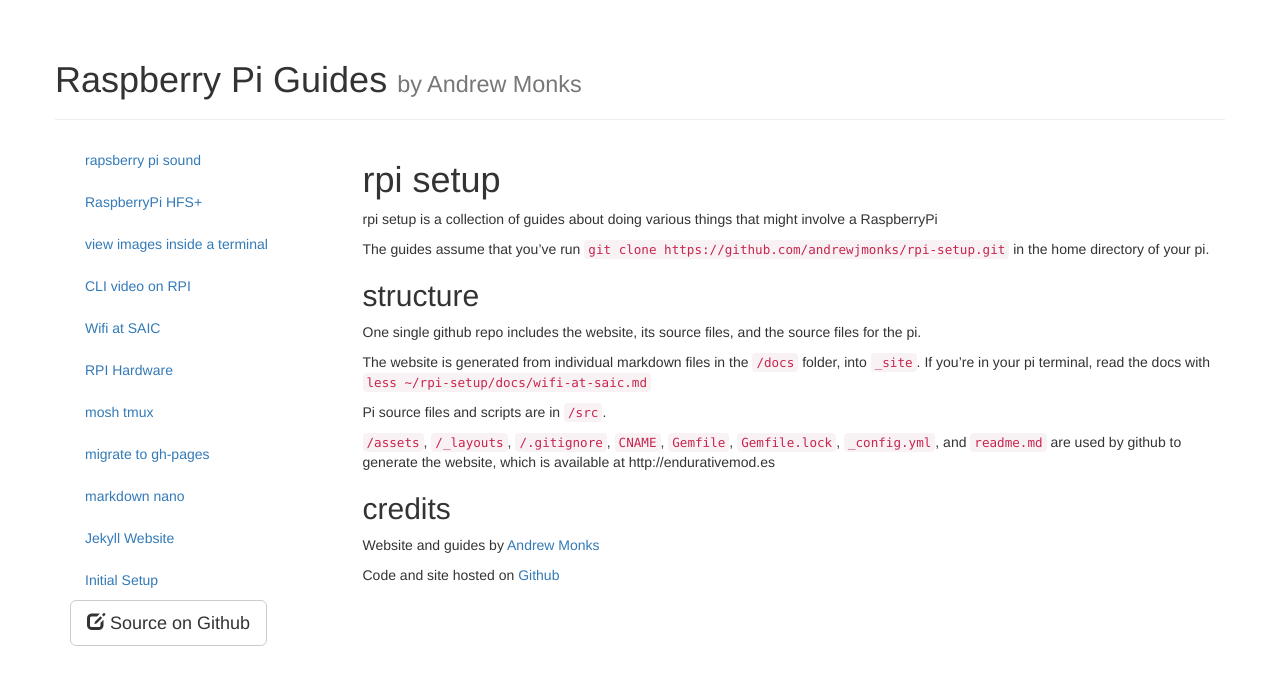
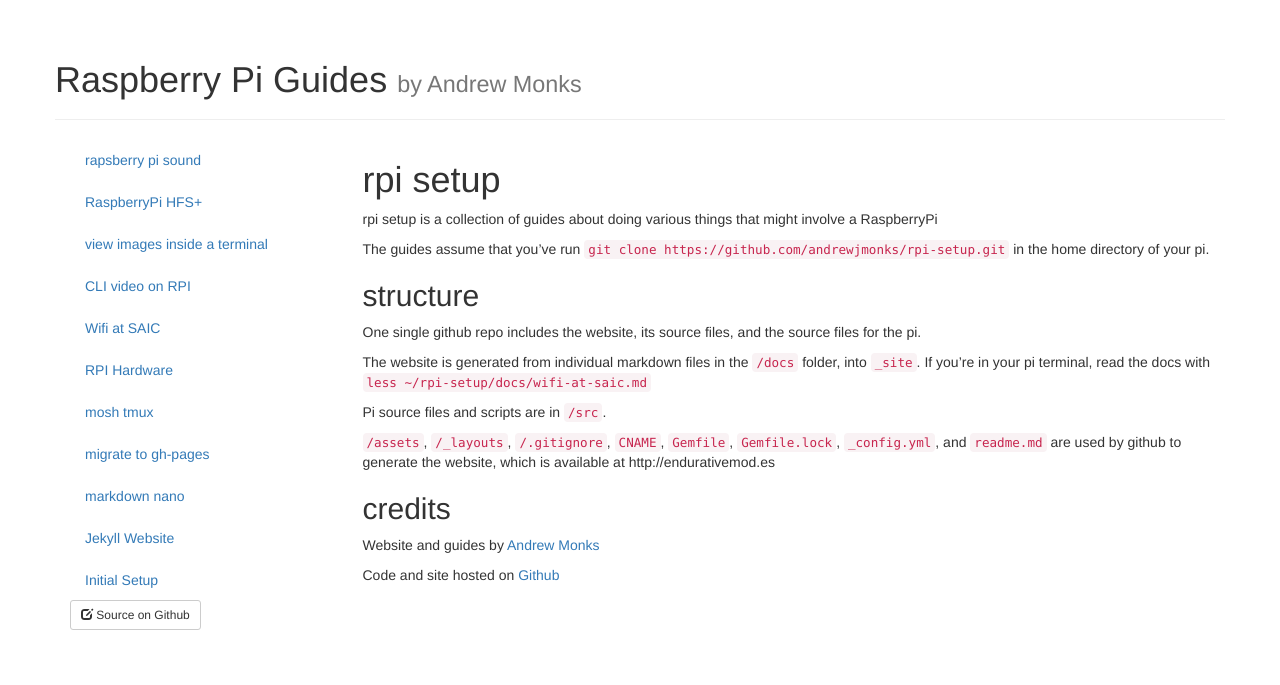
Before and after one commit to amonks/rpi-setup, a Jekyll site: the page built from readme.md, in a window 1280 px wide. Shown: the top 685 px of the page. Built offline with Jekyll 4.4.1, drawn with Linux system fonts in a browser that asks for light colours; nearby versions of some CDN libraries.

Commit message:
github link

```diff
--- a/_layouts/default.html
+++ b/_layouts/default.html
@@ -57,7 +57,7 @@
                     </li>
                     {% endfor %}
                 </ul>
-               <button type="button" class="btn btn-default btn-lg">
+               <button type="button" class="btn btn-default btn-sm">
                   <span class="glyphicon glyphicon-edit"></span> Source on Github
                 </button>
             </div>
```
